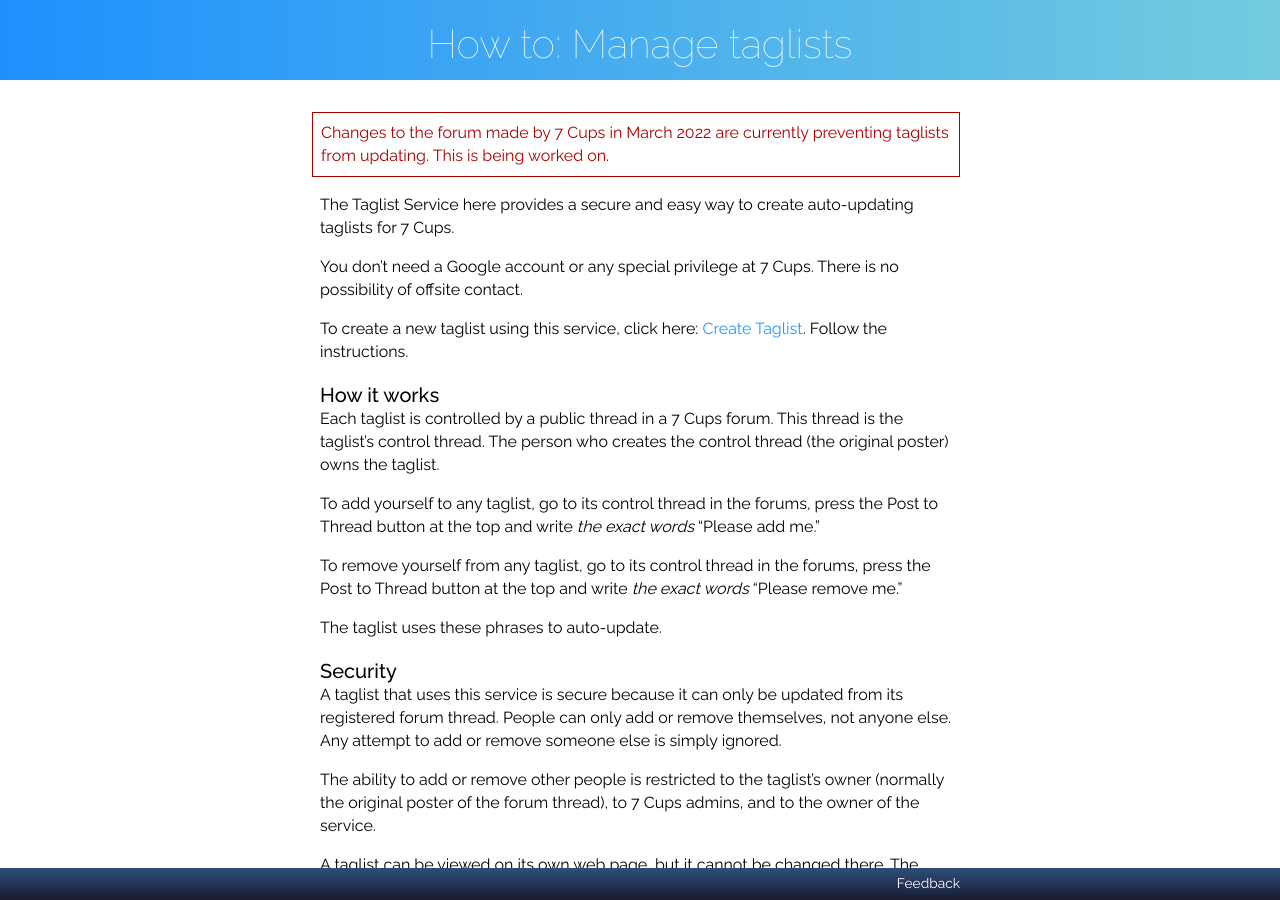
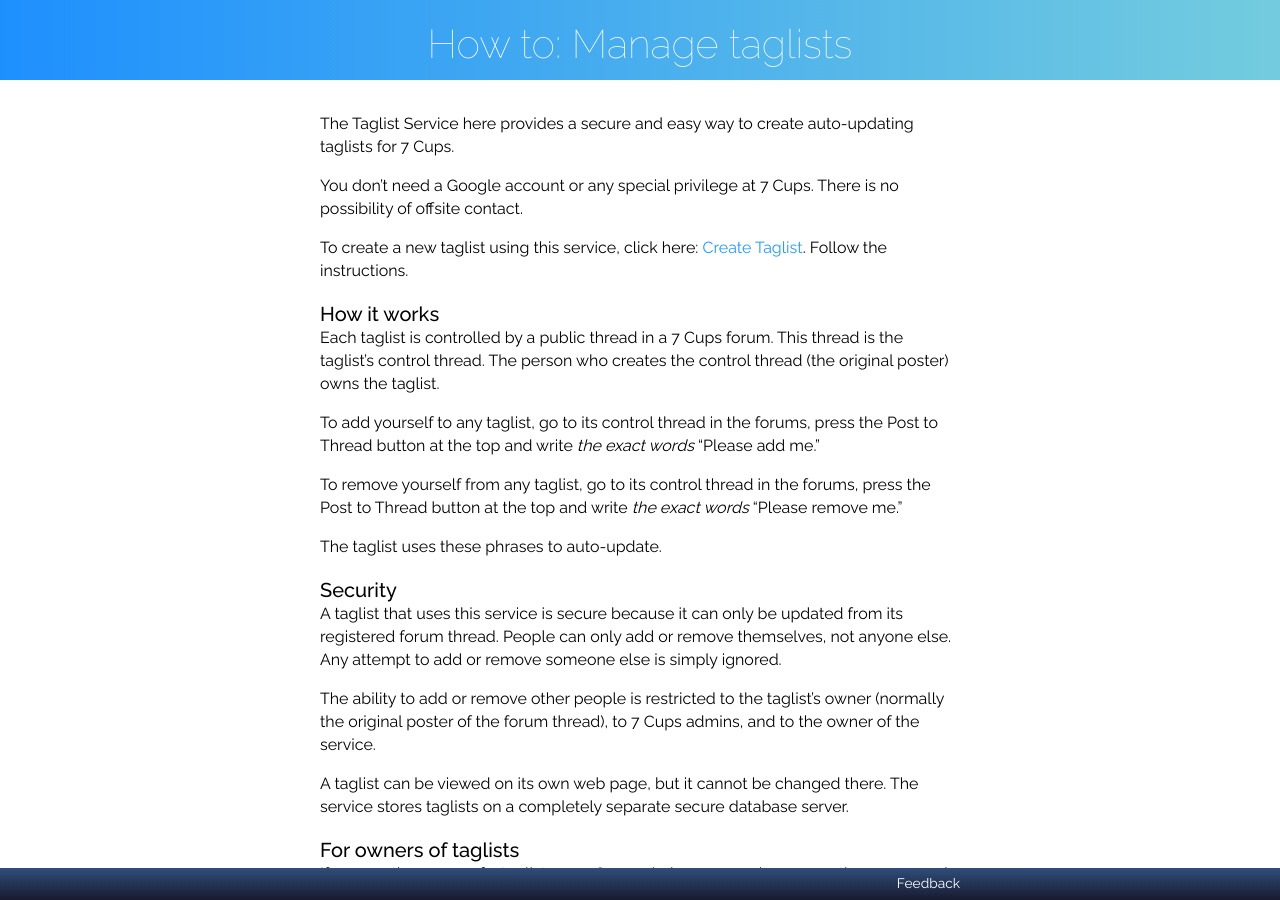
Before and after one commit to RarelyCharlie/rarelycharlie.github.io, a Jekyll site: the page built from _howto/taglist.md, in a window 1280 px wide and 900 px high. Built offline with Jekyll 4.4.1, drawn with Linux system fonts in a browser that asks for light colours; some of the changed text lies outside the part shown.

Commit message:
taglist fixed

```diff
--- a/_howto/taglist.md
+++ b/_howto/taglist.md
@@ -5,7 +5,7 @@ layout: howto
 feedback: https://www.7cups.com/@RarelyCharlie
 ---
 
-<p style="color: #a00; border: 1px solid #a00; padding: 1ex; margin-left: -1ex;">Changes to the forum made by 7 Cups in March 2022 are currently preventing taglists from updating. This is being worked on.</p>
+<!-- p style="color: #a00; border: 1px solid #a00; padding: 1ex; margin-left: -1ex;">Changes to the forum made by 7 Cups in March 2022 are currently preventing taglists from updating. This is being worked on.</p -->
 
 The Taglist Service here provides a secure and easy way to create auto-updating taglists for 7 Cups.
 
@@ -48,5 +48,3 @@ For any other maintenance requirements, to suggest a new feature, or to report a
  - Only public control threads are supported. Control threads in private areas of the forums do not work. (For example, control threads in the listener and therapist areas do not work.)
 
  - When a taglist owner adds tags, there is no check that the tags are valid. (But when someone adds themselves, the tag is guaranteed to be valid at that time.)
-
- - In the event that this service runs into unforseen problems for any reason, taglist owners will be informed.
```
Also changed, not shown: taglist.md (+2 -2 lines).
